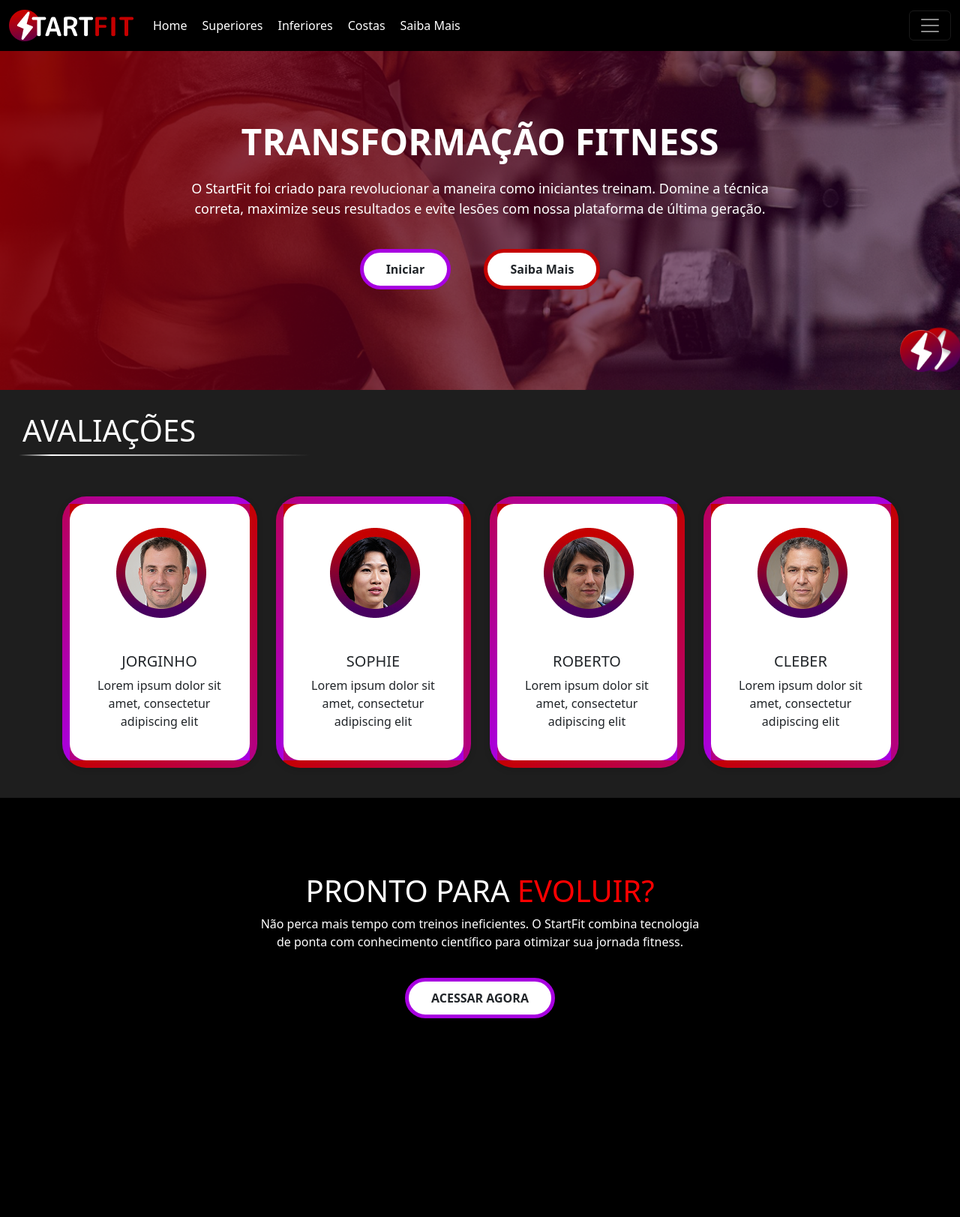
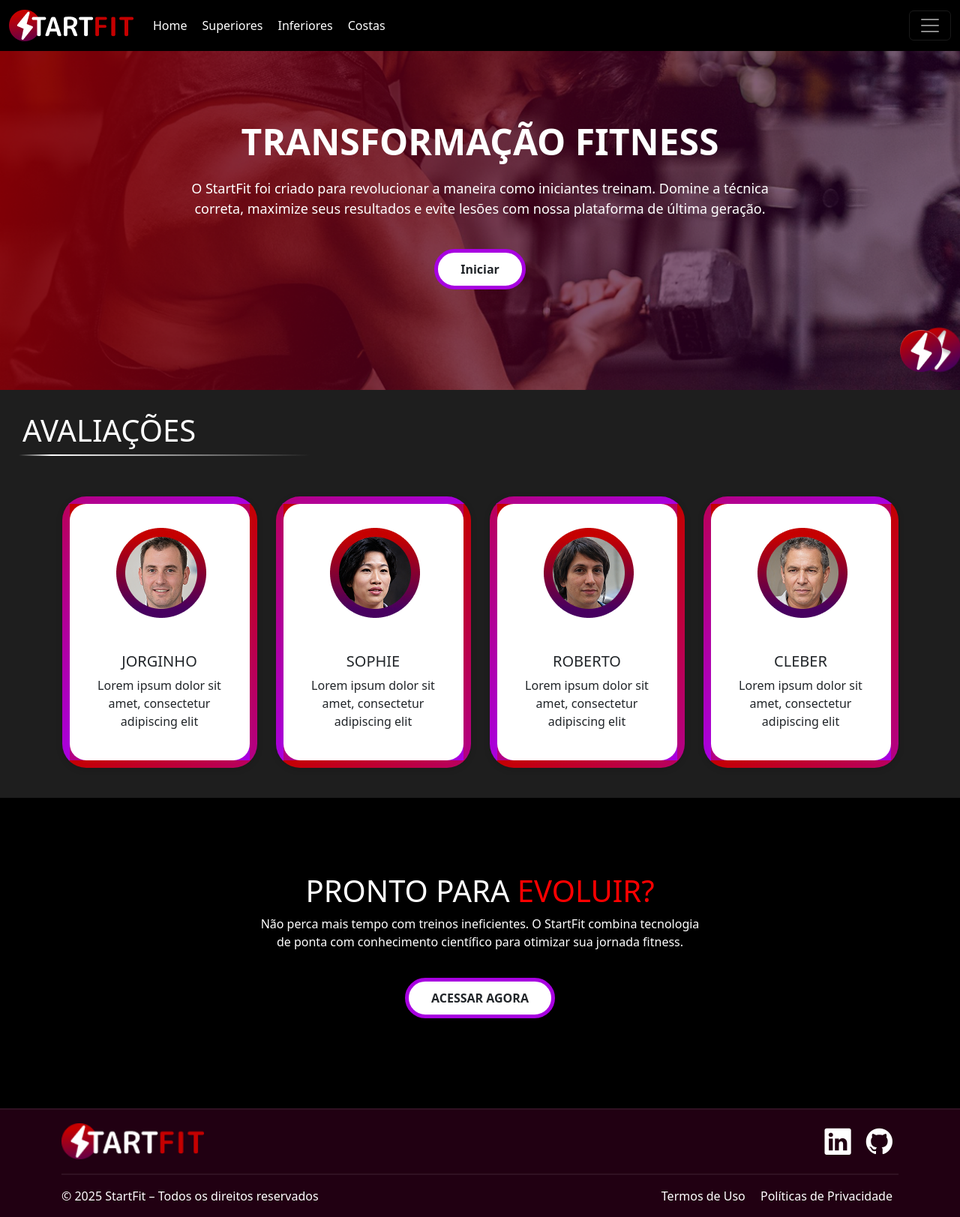
Before and after one commit to murillomsouza/StartFit, a PHP site: page / in a window 1280 px wide. Shown: the whole page at 75% size. Before the commit the page ends 1358 px from the top, so only its background shows below. Run offline with PHP 8.4, Linux system fonts and the light colour scheme.

Commit message:
Footer and some fixes

```diff
--- a/css/styles.css
+++ b/css/styles.css
@@ -29,6 +29,11 @@ body {
 .nav-link {
   padding: 0.5rem 0;
 }
+.nav-link:hover {
+  color: #ffffff70;
+  text-decoration: none;
+}
+
 /*edição da seção 1 */
 .secao1 {
   background-image: url("../img/bg-landing.png");
@@ -139,9 +144,45 @@ body {
   text-align: center;
   padding-top: 100px;
   padding-bottom: 100px;
-  }
+}
 .secao3 span {
   color: red;
+}
+
+/*edição do footer */
+
+.footer-custom {
+  background: #210012;
+  color: #fff;
+  margin-top: 0;
+  border-top: 2px solid #fff1;
+}
+.footer-divider {
+  border-top: 2px solid #fff1;
+  width: 100%;
+  margin-bottom: 10px;
+}
+.footer-link {
+  color: #fff;
+  text-decoration: none;
+  font-size: 1rem;
+  transition: color 0.2s;
+}
+.footer-link:hover {
+  color: red;
+  text-decoration: underline;
+}
+.footer-social {
+  color: #fff;
+  display: inline-block;
+  transition: color 0.2s, transform 0.2s;
+}
+.footer-social:hover {
+  color: red;
+  transform: scale(1.2) rotate(-10deg);
+}
+.footer-text {
+  font-size: 1rem;
 }
 
 /* Seção inicial homepage */
--- a/index.html
+++ b/index.html
@@ -17,6 +17,7 @@
     />
     <link rel="stylesheet" href="css/styles.css" />
     <link rel="icon" href="img/icon.png" type="image/png" />
+    <link rel="stylesheet" href="https://cdn.jsdelivr.net/npm/bootstrap-icons@1.11.3/font/bootstrap-icons.min.css">
   </head>
   <body>
     <!----------Barra Navegação Principal---------->
@@ -37,9 +38,6 @@
           </li>
           <li class="nav-itens">
             <a class="nav-link" href="backs.html">Costas</a>
-          </li>
-          <li class="nav-itens">
-            <a class="nav-link" href="#">Saiba Mais</a>
           </li>
         </ul>
         <button class="navbar-toggler" type="button" data-bs-toggle="offcanvas" data-bs-target="#offcanvasDarkNavbar" aria-controls="offcanvasDarkNavbar" aria-label="Toggle navigation">
@@ -64,9 +62,6 @@
               <li class="nav-item">
                 <a class="nav-link" href="backs.html">Costas</a>
               </li>
-              <li class="nav-item">
-                <a class="nav-link" href="#">Saiba Mais</a>
-              </li>
             </ul>
           </div>
         </div>
@@ -78,7 +73,6 @@
       <p>O StartFit foi criado para revolucionar a maneira como iniciantes treinam. Domine a técnica<br>correta, maximize seus resultados e evite lesões com nossa plataforma de última geração.</p>
       <div></div>
         <a href="#" class="btn btn-iniciar">Iniciar</a>
-        <a href="#" class="btn btn-saiba">Saiba Mais</a>
       </div>
       <img src="img/icon.png" alt="Ícone" class="icone-secao1" />
     </section>
@@ -146,8 +140,39 @@
       <a href="#" class="btn btn-iniciar">ACESSAR AGORA</a>
     </section>
     <!----------Footer---------->
-    <footer>
-
+    <footer class="footer-custom mt-0 pt-0 pb-0">
+      <!-- Logo e redes sociais -->
+      <div class="container py-3">
+        <div class="row align-items-center">
+          <!-- Logo -->
+          <div class="col-12 col-md-6 text-center text-md-start mb-3 mb-md-0">
+            <a href="homepage.html"><img src="img/logo.png" alt="StartFit Logo" style="height: 48px;"></a>
+          </div>
+          <!-- Redes sociais -->
+          <div class="col-12 col-md-6 text-center text-md-end">
+            <a href="https://www.linkedin.com/" target="_blank" class="footer-social mx-2" aria-label="LinkedIn">
+              <i class="bi bi-linkedin" style="font-size: 2.2rem;"></i>
+            </a>
+            <a href="https://github.com/murillomsouza/StartFit" target="_blank" class="footer-social mx-2" aria-label="GitHub">
+              <i class="bi bi-github" style="font-size: 2.2rem;"></i>
+            </a>
+          </div>
+        </div>
+        <!-- Linha divisória -->
+        <div class="footer-divider my-3"></div>
+        <!-- Segunda linha: direitos e links -->
+        <div class="row align-items-center">
+          <div class="col-12 col-md-6 text-center text-md-start mb-2 mb-md-0">
+            <div class="footer-text">
+              © 2025 StartFit – Todos os direitos reservados
+            </div>
+          </div>
+          <div class="col-12 col-md-6 text-center text-md-end">
+            <a href="#" class="footer-link mx-2">Termos de Uso</a>
+            <a href="#" class="footer-link mx-2">Políticas de Privacidade</a>
+          </div>
+        </div>
+      </div>
     </footer>
     <!----------scripts bootstrap---------->
     <script
```
